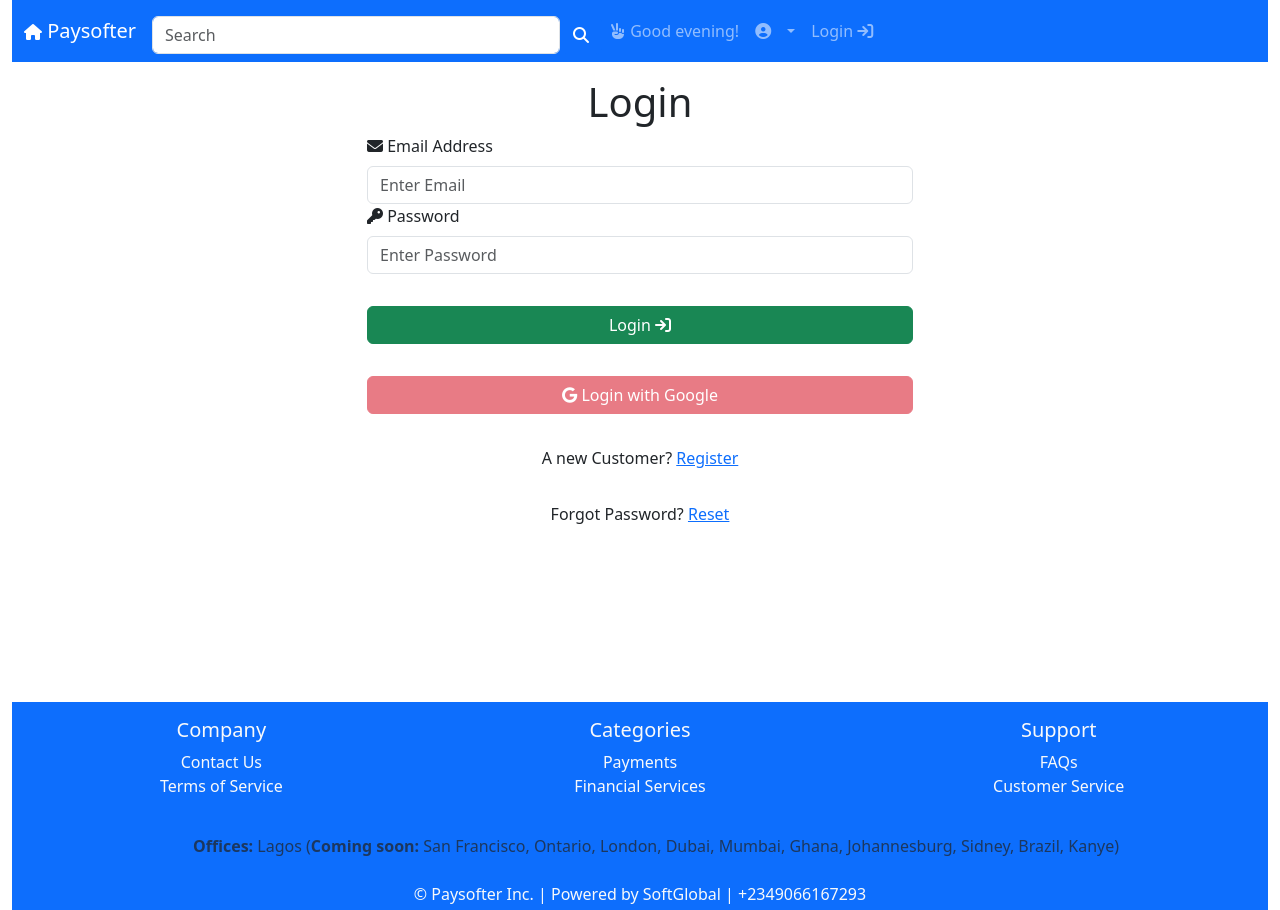
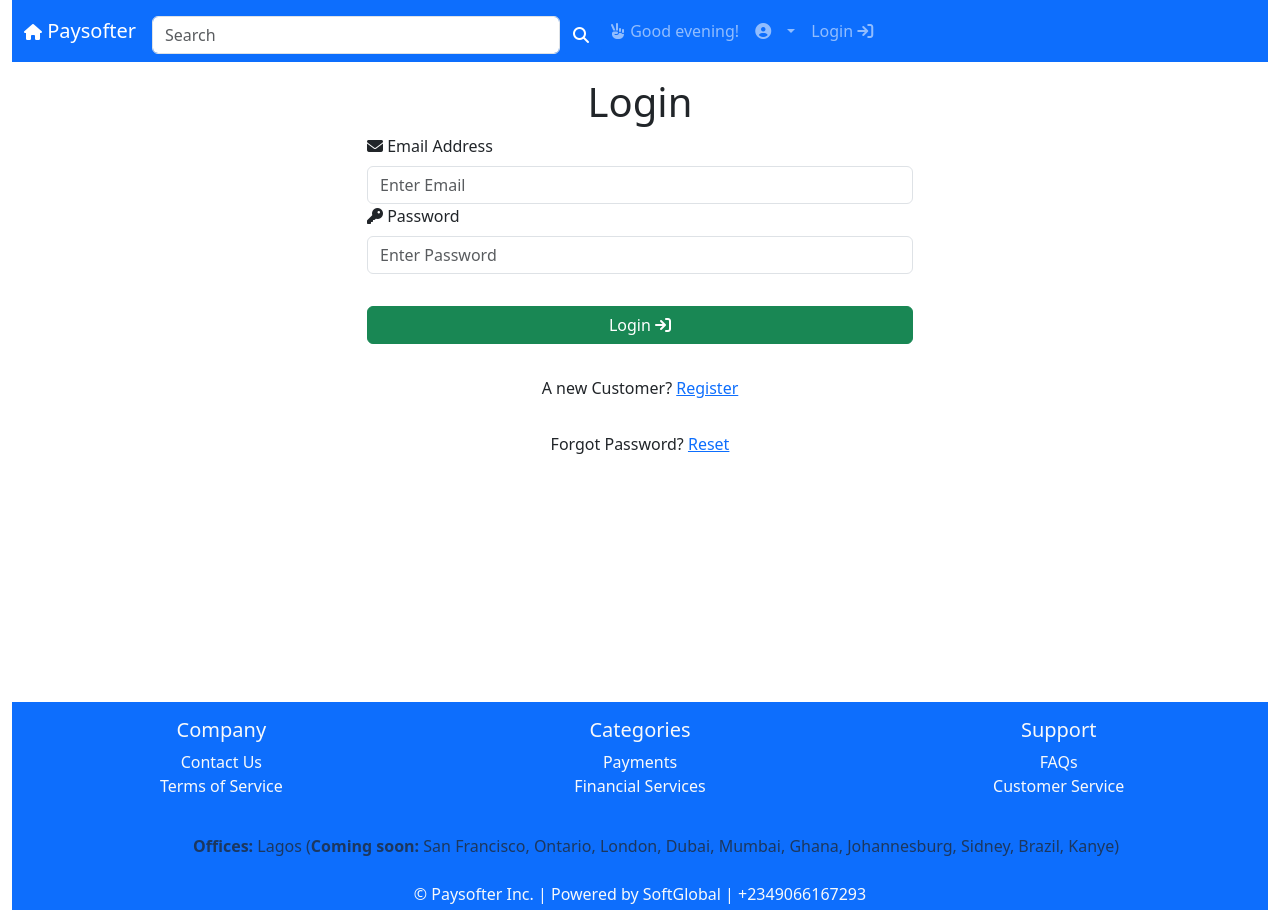
Before and after one commit to syntaxland/frontend-paysofter, a React (Create React App) app: page /login in a window 1280 px wide. Built offline with nearby package versions, Linux system fonts and the light colour scheme.

Commit message:
new update

```diff
--- a/src/components/screens/GoogleLoginScreen.js
+++ b/src/components/screens/GoogleLoginScreen.js
@@ -1,61 +1,61 @@
-// GoogleLoginScreen.js
-import React, { useState, useEffect } from "react";
-import { useDispatch, useSelector } from "react-redux";
-import { useHistory } from "react-router-dom";
-import { Row, Col, Button } from "react-bootstrap";
-import { GoogleLogin } from "react-google-login";
-import { loginWithGoogle } from "../../redux/actions/userActions";
+// // GoogleLoginScreen.js
+// import React, { useState, useEffect } from "react";
+// import { useDispatch, useSelector } from "react-redux";
+// import { useHistory } from "react-router-dom";
+// import { Row, Col, Button } from "react-bootstrap";
+// import { GoogleLogin } from "react-google-login";
+// import { loginWithGoogle } from "../../redux/actions/userActions";
 
-function GoogleLoginScreen() {
-  const [loading, setLoading] = useState(false);
-  const dispatch = useDispatch();
-  const history = useHistory();
+// function GoogleLoginScreen() {
+//   const [loading, setLoading] = useState(false);
+//   const dispatch = useDispatch();
+//   const history = useHistory();
 
-  const userLogin = useSelector((state) => state.userLogin);
-  const { error, userInfo } = userLogin;
+//   const userLogin = useSelector((state) => state.userLogin);
+//   const { error, userInfo } = userLogin;
 
-  useEffect(() => {
-    if (userInfo) {
-      history.push("/");
-    }
-  }, [userInfo, history]);
+//   useEffect(() => {
+//     if (userInfo) {
+//       history.push("/");
+//     }
+//   }, [userInfo, history]);
 
-  const responseGoogle = (response) => {
-    if (response.profileObj) {
-      setLoading(true);
-      const { email, googleId, tokenId } = response.profileObj;
-      dispatch(loginWithGoogle(email, googleId, tokenId));
-    }
-  };
+//   const responseGoogle = (response) => {
+//     if (response.profileObj) {
+//       setLoading(true);
+//       const { email, googleId, tokenId } = response.profileObj;
+//       dispatch(loginWithGoogle(email, googleId, tokenId));
+//     }
+//   };
 
-  return (
-    <div>
-      <Row className="py-3">
-        <Col className="text-center ">
-          <GoogleLogin
-            clientId="551868905468-afspiie229k0936gn1i5ipj8b4s9dmk5.apps.googleusercontent.com"
-            onSuccess={responseGoogle}
-            onFailure={responseGoogle}
-            render={(renderProps) => (
-              <Button
-                variant="danger"
-                block
-                className="google-login-button rounded w-100"
-                onClick={renderProps.onClick}
-                disabled={renderProps.disabled}
-                cookiePolicy={"single_host_origin"}
-              >
-                <i className="fab fa-google"></i> Login with Google
-              </Button>
-            )}
-          />
-        </Col>
-      </Row>
+//   return (
+//     <div>
+//       <Row className="py-3">
+//         <Col className="text-center ">
+//           <GoogleLogin
+//             clientId="551868905468-afspiie229k0936gn1i5ipj8b4s9dmk5.apps.googleusercontent.com"
+//             onSuccess={responseGoogle}
+//             onFailure={responseGoogle}
+//             render={(renderProps) => (
+//               <Button
+//                 variant="danger"
+//                 block
+//                 className="google-login-button rounded w-100"
+//                 onClick={renderProps.onClick}
+//                 disabled={renderProps.disabled}
+//                 cookiePolicy={"single_host_origin"}
+//               >
+//                 <i className="fab fa-google"></i> Login with Google
+//               </Button>
+//             )}
+//           />
+//         </Col>
+//       </Row>
 
-      {error && <div>{error}</div>}
-      {loading && <div>Loading...</div>}
-    </div>
-  );
-}
+//       {error && <div>{error}</div>}
+//       {loading && <div>Loading...</div>}
+//     </div>
+//   );
+// }
 
-export default GoogleLoginScreen;
+// export default GoogleLoginScreen;
--- a/src/components/screens/LoginScreen.js
+++ b/src/components/screens/LoginScreen.js
@@ -7,7 +7,7 @@
 import { useDispatch, useSelector } from "react-redux";
 import FormContainer from "../FormContainer";
 import { login } from "../../redux/actions/userActions";
-import GoogleLoginScreen from "./GoogleLoginScreen";
+// import GoogleLoginScreen from "./GoogleLoginScreen";
 
 function LoginScreen({ location }) {
   const [email, setEmail] = useState("");
@@ -21,7 +21,7 @@
   // const redirect = location.search ? location.search.split("=")[1] : "/";
 
   const userLogin = useSelector((state) => state.userLogin);
-  const { success, error, userInfo } = userLogin;
+  const { error, userInfo } = userLogin;
 
   // const handleGoogleLoginClick = () => {
   //   setShowGoogleLogin(true);
@@ -124,11 +124,11 @@
         {/* <Row className="py-3">
           <Col className="text-center">
             <Button variant="danger" className="rounded w-100" block>
-              Continue with Google
+            <i className="fab fa-google"></i> Continue with Google
             </Button>
           </Col>
-        </Row> */}
-        <GoogleLoginScreen />
+        </Row>*/}
+        {/* <GoogleLoginScreen /> */}
 
         <Row className="py-3">
           <Col className="text-center">
--- a/src/components/screens/RegisterScreen.js
+++ b/src/components/screens/RegisterScreen.js
@@ -9,7 +9,7 @@
 import FormContainer from "../FormContainer";
 import PhoneInput from "react-phone-number-input";
 import "react-phone-number-input/style.css";
-import GoogleLoginScreen from "./GoogleLoginScreen";
+// import GoogleLoginScreen from "./GoogleLoginScreen";
 
 function RegisterScreen({ location, history }) {
   const [firstName, setFirstName] = useState("");
@@ -347,7 +347,15 @@
           </Row>
         </Form>
 
-        <GoogleLoginScreen />
+        {/* <Row className="py-3">
+          <Col className="text-center">
+            <Button variant="danger" className="rounded w-100" block>
+            <i className="fab fa-google"></i> Continue with Google
+            </Button>
+          </Col>
+        </Row> */}
+
+        {/* <GoogleLoginScreen /> */}
 
         <Row className="py-3">
           <Col className="text-center">
```
